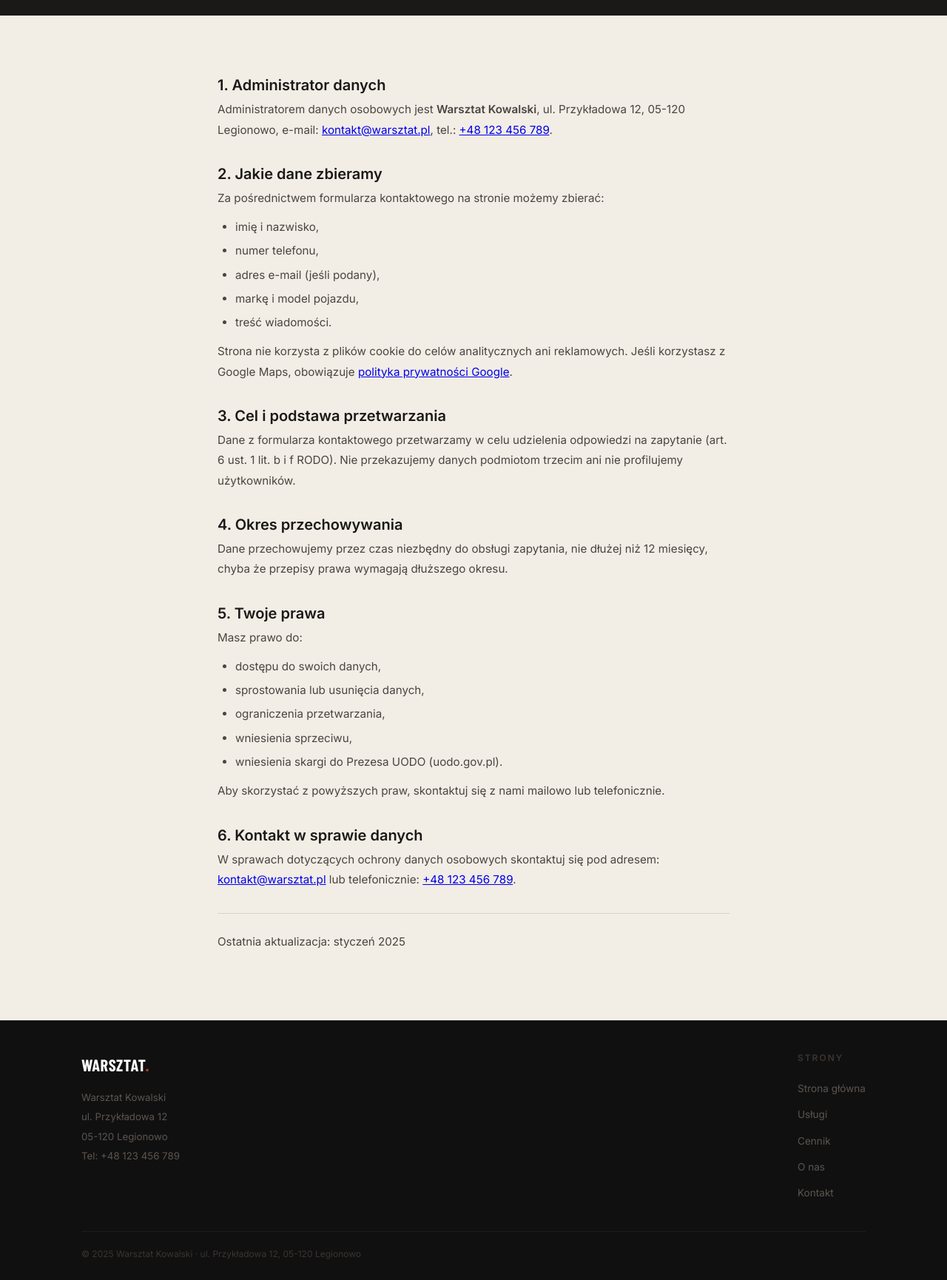
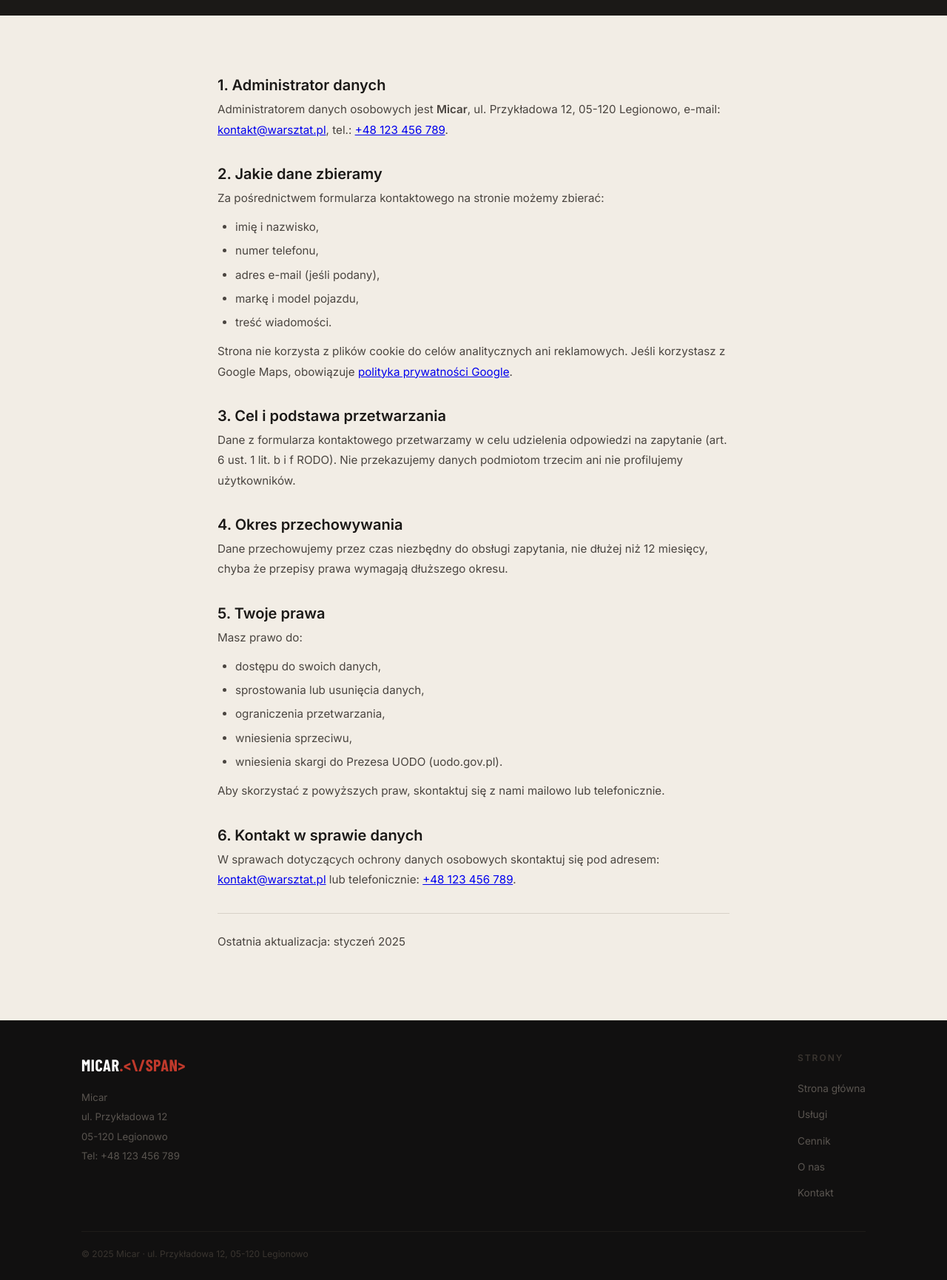
Before and after one commit to JK-2005/warsztat, a plain HTML site: page polityka-prywatnosci.html in a window 1280 px wide. Shown: the part 300-2030 px from the top of the page at 74% size. Drawn offline with nearby package versions, Linux system fonts and the light colour scheme; a web font is replaced by a local one.

Commit message:
Zmiana nazwy: Warsztat Kowalski → Micar

```diff
--- a/polityka-prywatnosci.html
+++ b/polityka-prywatnosci.html
@@ -3,7 +3,7 @@
 <head>
   <meta charset="UTF-8">
   <meta name="viewport" content="width=device-width, initial-scale=1.0">
-  <title>Polityka prywatności | Warsztat Kowalski Legionowo</title>
+  <title>Polityka prywatności | Micar Legionowo</title>
   <meta name="robots" content="noindex">
   <link rel="preconnect" href="https://fonts.googleapis.com">
   <link rel="preconnect" href="https://fonts.gstatic.com" crossorigin>
@@ -60,7 +60,7 @@
 </div>
 
 <nav class="nav">
-  <a href="index.html" class="nav-logo">Warsztat<span>.</span></a>
+  <a href="index.html" class="nav-logo">Micar<span>.<\/span></a>
   <ul class="nav-links">
     <li><a href="uslugi.html">Usługi</a></li>
     <li><a href="o-nas.html">O nas</a></li>
@@ -92,7 +92,7 @@
 
   <h2>1. Administrator danych</h2>
   <p>
-    Administratorem danych osobowych jest <strong>Warsztat Kowalski</strong>,
+    Administratorem danych osobowych jest <strong>Micar</strong>,
     ul. Przykładowa 12, 05-120 Legionowo,
     e-mail: <a href="mailto:kontakt@warsztat.pl">kontakt@warsztat.pl</a>,
     tel.: <a href="tel:+48123456789">+48 123 456 789</a>.
@@ -152,9 +152,9 @@
 <footer>
   <div class="footer-inner">
     <div class="footer-brand">
-      <a href="index.html" class="nav-logo">Warsztat<span>.</span></a>
+      <a href="index.html" class="nav-logo">Micar<span>.<\/span></a>
       <address>
-        Warsztat Kowalski<br>
+        Micar<br>
         ul. Przykładowa 12<br>
         05-120 Legionowo<br>
         Tel: <a href="tel:+48123456789">+48 123 456 789</a>
@@ -172,7 +172,7 @@
     </div>
   </div>
   <div class="footer-bottom">
-    <span>© 2025 Warsztat Kowalski · ul. Przykładowa 12, 05-120 Legionowo</span>
+    <span>© 2025 Micar · ul. Przykładowa 12, 05-120 Legionowo</span>
   </div>
 </footer>
 
```
Also changed, not shown: cennik.html (+4 -4 lines), index.html (+5 -5 lines), kontakt.html (+5 -5 lines), o-nas.html (+4 -4 lines), uslugi.html (+4 -4 lines).
